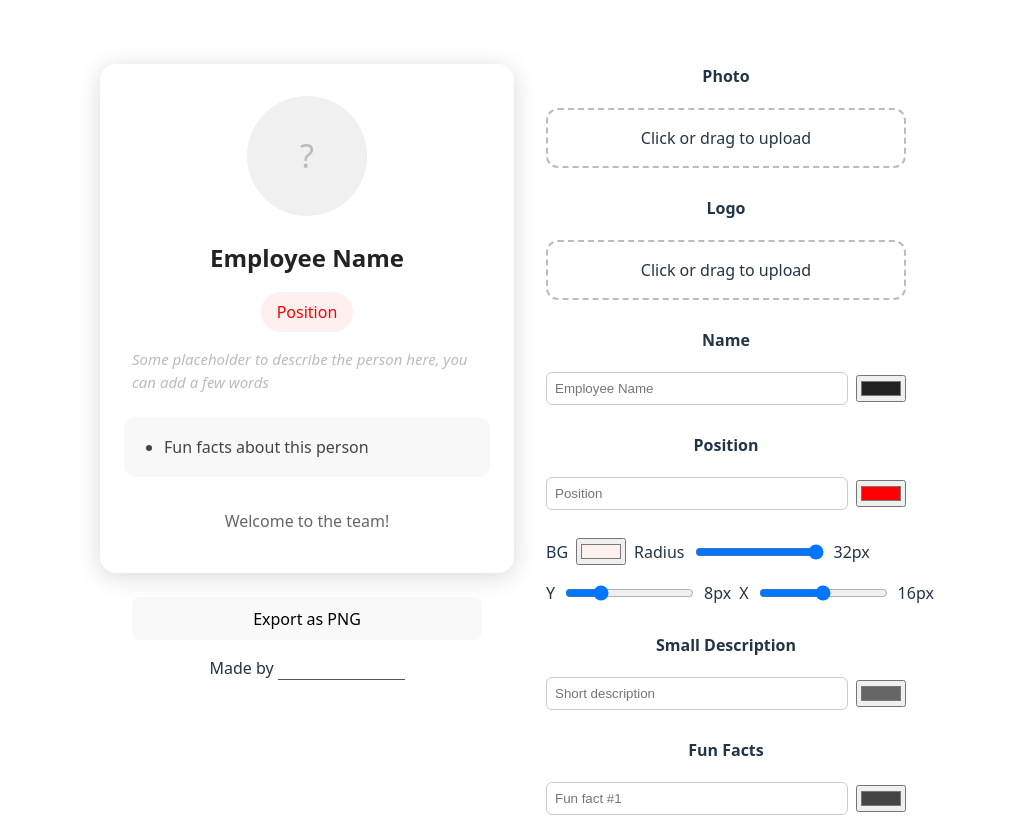
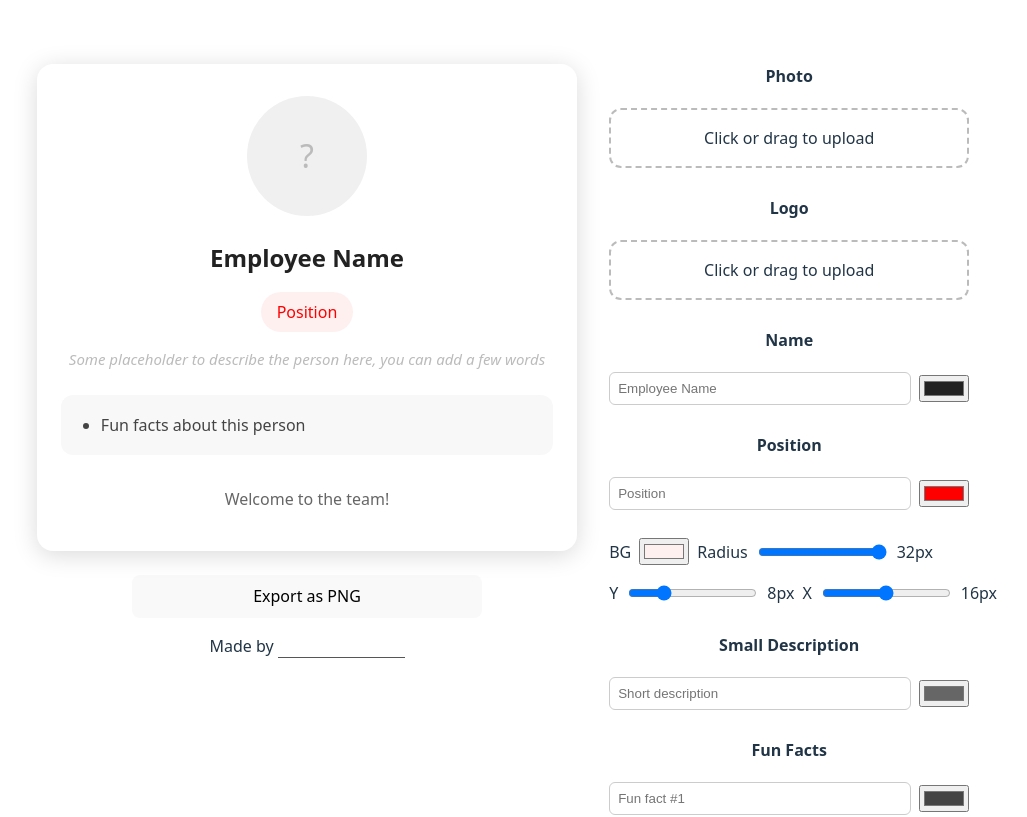
Before and after one commit to german23405/employee-card-generator, a React (Vite) app: page / in a window 1280 px wide. Shown: the top 817 px of the page, without its empty margins (137-1164 px from the left). Built offline with nearby package versions, Linux system fonts and the light colour scheme.

Commit message:
chore: commit and push all latest local changes (card-preview-class, CSS, etc.)

```diff
--- a/src/index.css
+++ b/src/index.css
@@ -75,4 +75,8 @@ button:focus-visible {
   button {
     background-color: #f9f9f9;
   }
+
+  .card-preview-class {
+    width: auto !important;
+  }
 }
```
